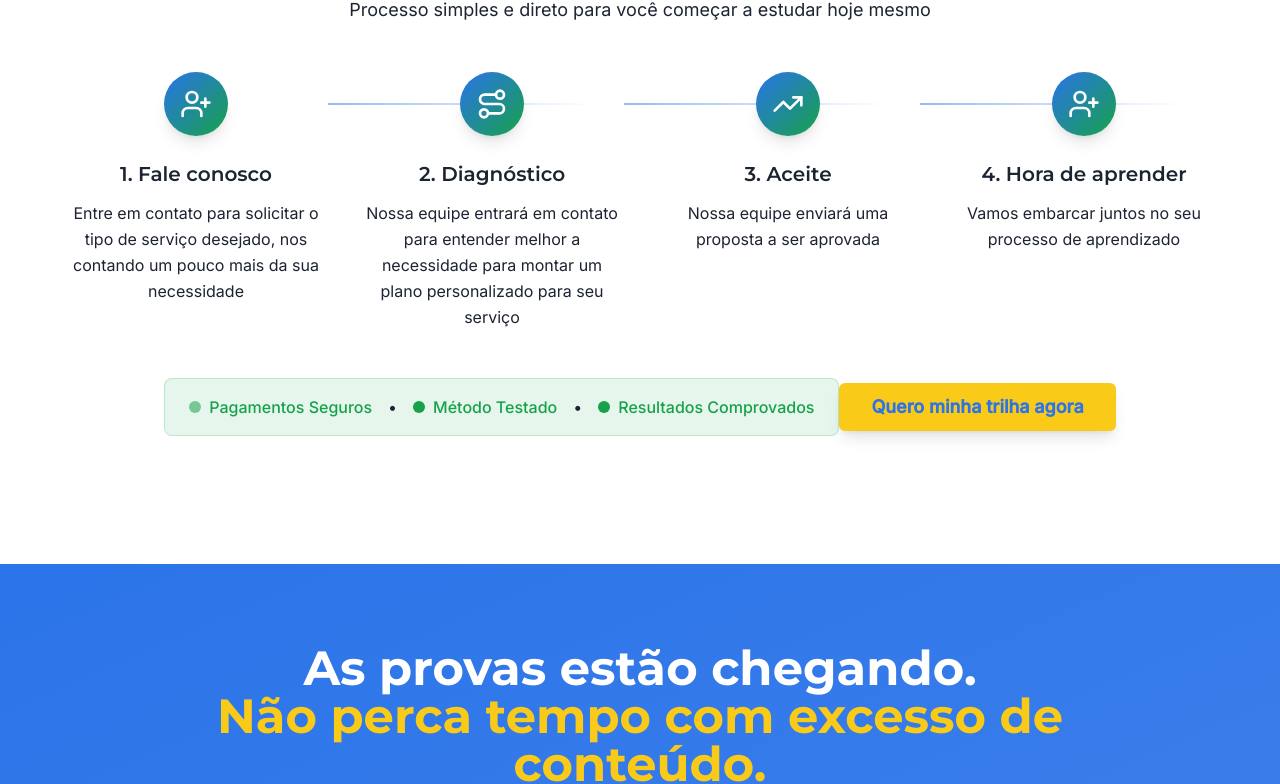
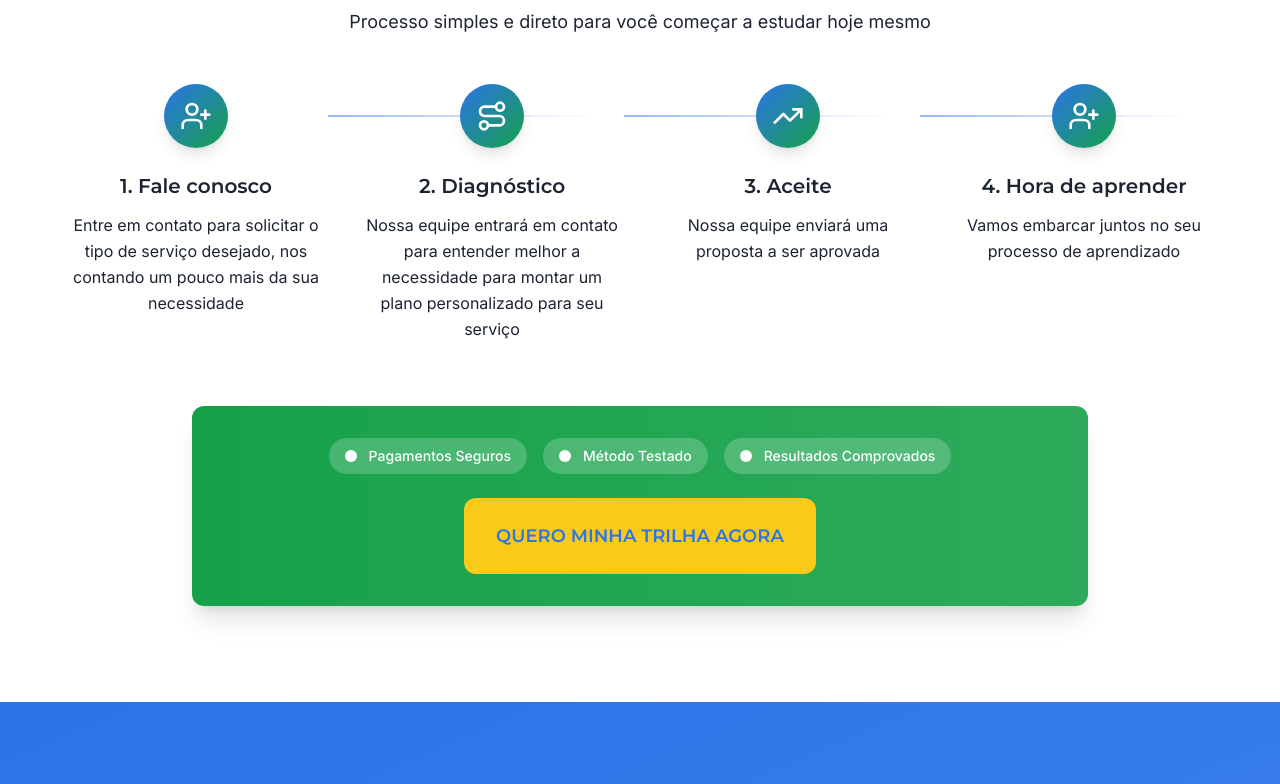
Before and after one commit to salvesgustavo22-ops/gsprova-landing-hub, a React (Vite) app: page / in a window 1280 px wide. Shown: the part 3120-3904 px from the top of the page. Built offline with nearby package versions, Linux system fonts and the light colour scheme.

Commit message:
Fix CTA buttons and green box
Update CTAs in the Services section and the "Quero minha trilha agora" CTA. Redesign the green box above the "Quero minha trilha agora" CTA to fix display issues.

```diff
--- a/src/components/HowItWorks.tsx
+++ b/src/components/HowItWorks.tsx
@@ -64,34 +64,35 @@ export const HowItWorks = () => {
           ))}
         </div>
 
-        <div className="mt-12 text-center">
-            <div className="inline-flex items-center gap-4 bg-success/10 border border-success/20 rounded-lg px-6 py-4 mb-8">
-              <div className="flex items-center gap-2">
-                <div className="w-3 h-3 bg-success rounded-full animate-pulse"></div>
-                <span className="text-success font-medium">Pagamentos Seguros</span>
+        {/* Redesigned Success Box */}
+        <div className="mt-16 max-w-4xl mx-auto">
+          <div className="bg-gradient-to-r from-success to-success/90 rounded-xl p-8 text-center text-white shadow-xl">
+            <div className="flex flex-wrap justify-center items-center gap-4 mb-6">
+              <div className="flex items-center gap-3 bg-white/20 rounded-full px-4 py-2">
+                <div className="w-3 h-3 bg-white rounded-full"></div>
+                <span className="text-white font-medium text-sm">Pagamentos Seguros</span>
               </div>
-              <div className="text-muted-foreground">•</div>
-              <div className="flex items-center gap-2">
-                <div className="w-3 h-3 bg-success rounded-full"></div>
-                <span className="text-success font-medium">Método Testado</span>
+              <div className="flex items-center gap-3 bg-white/20 rounded-full px-4 py-2">
+                <div className="w-3 h-3 bg-white rounded-full"></div>
+                <span className="text-white font-medium text-sm">Método Testado</span>
               </div>
-              <div className="text-muted-foreground">•</div>
-              <div className="flex items-center gap-2">
-                <div className="w-3 h-3 bg-success rounded-full"></div>
-                <span className="text-success font-medium">Resultados Comprovados</span>
+              <div className="flex items-center gap-3 bg-white/20 rounded-full px-4 py-2">
+                <div className="w-3 h-3 bg-white rounded-full"></div>
+                <span className="text-white font-medium text-sm">Resultados Comprovados</span>
               </div>
             </div>
 
-          <Button
+            <button
               onClick={() => {
                 trackWhatsAppClick('how_it_works_cta', 'trilha');
                 const message = encodeURIComponent("Oi, quero minha trilha agora! Vim pelo site GS Aprova.");
                 window.open(`https://wa.me/5511974969036?text=${message}`, '_blank');
               }}
-            className="bg-accent hover:bg-accent/90 text-primary font-bold text-lg px-8 py-6 shadow-lg"
+              className="btn-hero bg-accent hover:bg-accent/90 text-primary text-lg px-8 py-6"
             >
               Quero minha trilha agora
-          </Button>
+            </button>
+          </div>
         </div>
       </div>
     </section>
--- a/src/components/Services.tsx
+++ b/src/components/Services.tsx
@@ -258,17 +258,17 @@ export const Services = () => {
                     ))}
                   </ul>
 
-                  <Button
+                  <button
                     onClick={() => handlePlanClick(service,
                       activeService === 'math' ? 'Matemática' :
                       activeService === 'essay' ? 'Redação' :
                       activeService === 'study-path' ? 'Trilhas de Estudo' :
                       'Experiência Completa'
                     )}
-                    className="w-full bg-accent hover:bg-accent-hover text-primary font-semibold py-3 px-6 rounded-xl shadow-lg transform hover:scale-105 transition-all duration-300"
+                    className="btn-hero w-full bg-accent hover:bg-accent-hover text-primary py-3 px-6"
                   >
                     Quero este
-                  </Button>
+                  </button>
                 </div>
               </div>
             </div>
```
Lines whose indentation alone changed are shown as unchanged.
